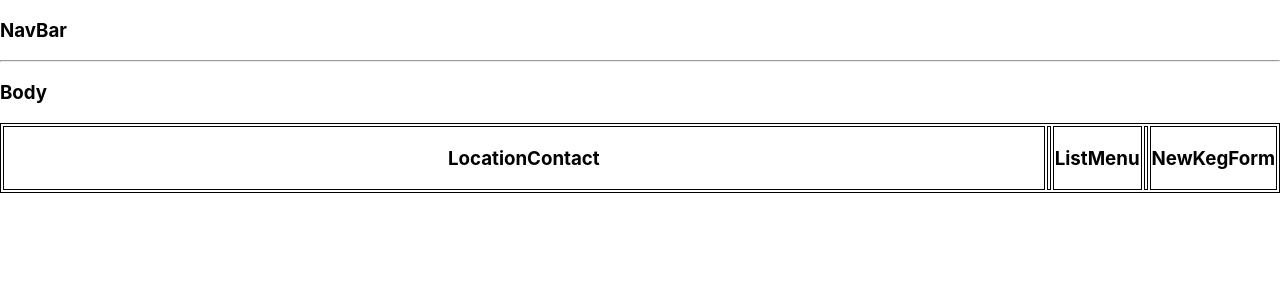
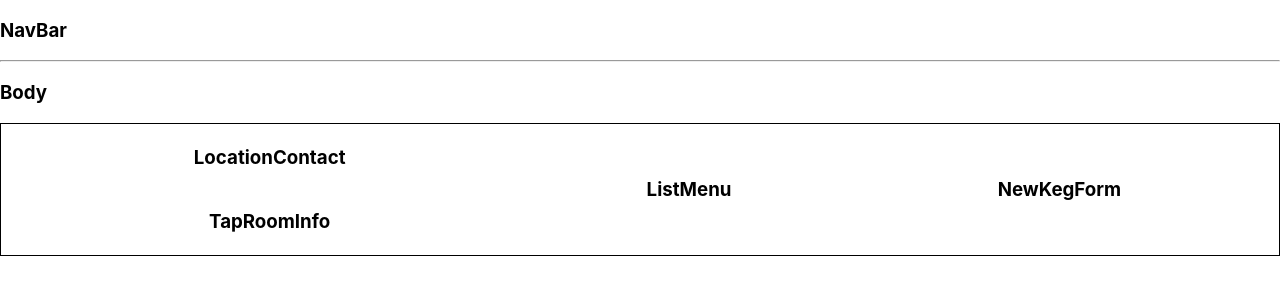
Before and after one commit to dqveha/happy_gilmore_tap_room, a React (Create React App) app: page / in a window 1280 px wide. Shown: the top 300 px of the page. Built offline with nearby package versions, Linux system fonts and the light colour scheme.

Commit message:
Add TapRoomInfo component within Body

```diff
--- a/src/components/Body.jsx
+++ b/src/components/Body.jsx
@@ -2,6 +2,7 @@ import React from "react";
 import LocationContact from "./LocationContact";
 import ListMenu from "./ListMenu";
 import NewKegForm from "./NewKegForm";
+import TapRoomInfo from "./TapRoomInfo";
 
 function Body() {
   return (
@@ -10,10 +11,11 @@ function Body() {
       <table>
         <tr>
           <th><LocationContact /></th>
-          <th></th>
           <th rowspan="2"><ListMenu /></th>
-          <th></th>
-          <th><NewKegForm /></th>
+          <th rowspan="2"><NewKegForm /></th>
+        </tr>
+        <tr>
+          <th><TapRoomInfo /></th>
         </tr>
       </table>
     </>
--- /dev/null
+++ b/src/components/TapRoomInfo.jsx
@@ -0,0 +1,11 @@
+import React from "react";
+
+function TapRoomInfo() {
+  return (
+    <>
+      <h3>TapRoomInfo</h3>
+    </>
+  );
+}
+
+export default TapRoomInfo;
--- a/src/index.css
+++ b/src/index.css
@@ -12,8 +12,7 @@ code {
     monospace;
 }
 
-table,
-th {
+table{
   width: 100%;
   border: 1px solid black;
 }
```
